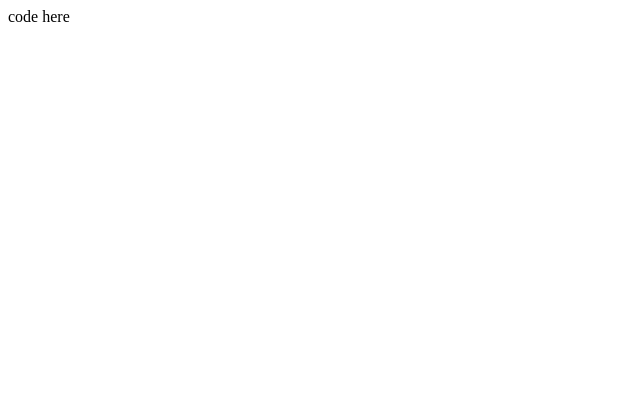
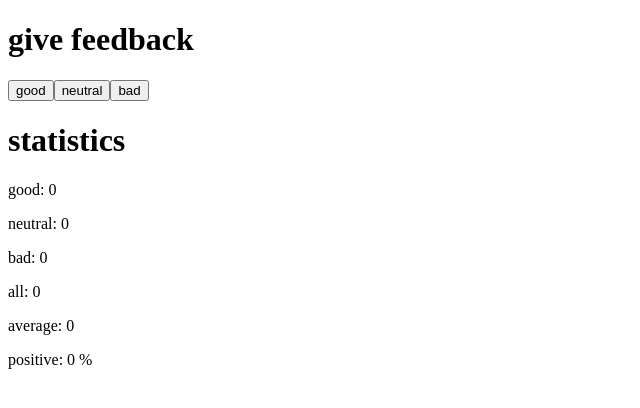
Before and after one commit to Harsh641-1/Fullstack-Open, a React (Vite) app in the folder part1/unicafe/: page / in a window 1280 px wide. Shown: the top 408 px of the page, without its empty margins (0-640 px from the left). Built offline with nearby package versions, Linux system fonts and the light colour scheme.

Commit message:
Exercise 1.7 completed

```diff
--- a/part1/unicafe/src/App.jsx
+++ b/part1/unicafe/src/App.jsx
@@ -4,10 +4,65 @@ const App = () => {
   const [good, setGood] = useState(0)
   const [neutral, setNeutral] = useState(0)
   const [bad, setBad] = useState(0)
+  const [total, setTotal] = useState(0)
+  const [scores, setScores] = useState([])
+
+  const addGood = () => {
+    setGood(good + 1)
+    const updatedGood = good + 1
+    setTotal(updatedGood + neutral + bad)
+    setScores(scores.concat(1))
+  }
+
+  const addNeutral = () => {
+    setNeutral(neutral + 1)
+    const updatedNeutral = neutral + 1
+    setTotal(good + updatedNeutral + bad)
+    setScores(scores.concat(0))
+  }
+
+  const addBad = () => {
+    setBad(bad + 1)
+    const updatedBad = bad + 1
+    setTotal(good + neutral + updatedBad)
+    setScores(scores.concat(-1))
+  }
+
+  const getAverage = () => {
+    if (scores.length === 0){
+      return 0
+    }
+    const sum = scores.reduce((sum,score) => {
+      return sum + score
+    },0)
+    const average = sum/total
+    return average
+  }
+
+  const getPositiveFeedback = () => {
+    if (scores.length === 0){
+      return 0
+    }
+    const totalPositive = scores.filter((score) => score === 1).length
+    const positivePercentage = (totalPositive/total) * 100
+    return positivePercentage
+  }
 
   return(
     <div>
-      code here
+      <h1>give feedback</h1>
+      <button onClick={addGood}>good</button>
+      <button onClick={addNeutral}>neutral</button>
+      <button onClick={addBad}>bad</button>
+
+      <h1>statistics</h1>
+      <p>good: {good}</p>
+      <p>neutral: {neutral}</p>
+      <p>bad: {bad}</p>
+      <p>all: {total}</p>
+      <p>average: {getAverage()}</p>
+      <p>positive: {getPositiveFeedback()} %</p>
+
     </div>
   )
 }
```
